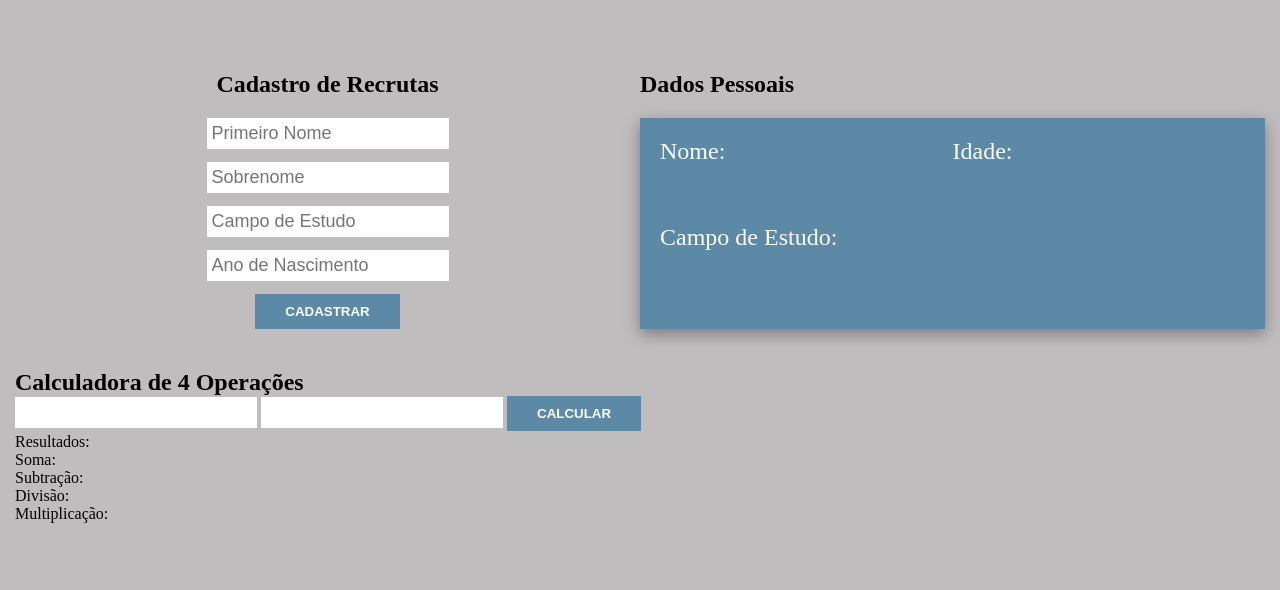
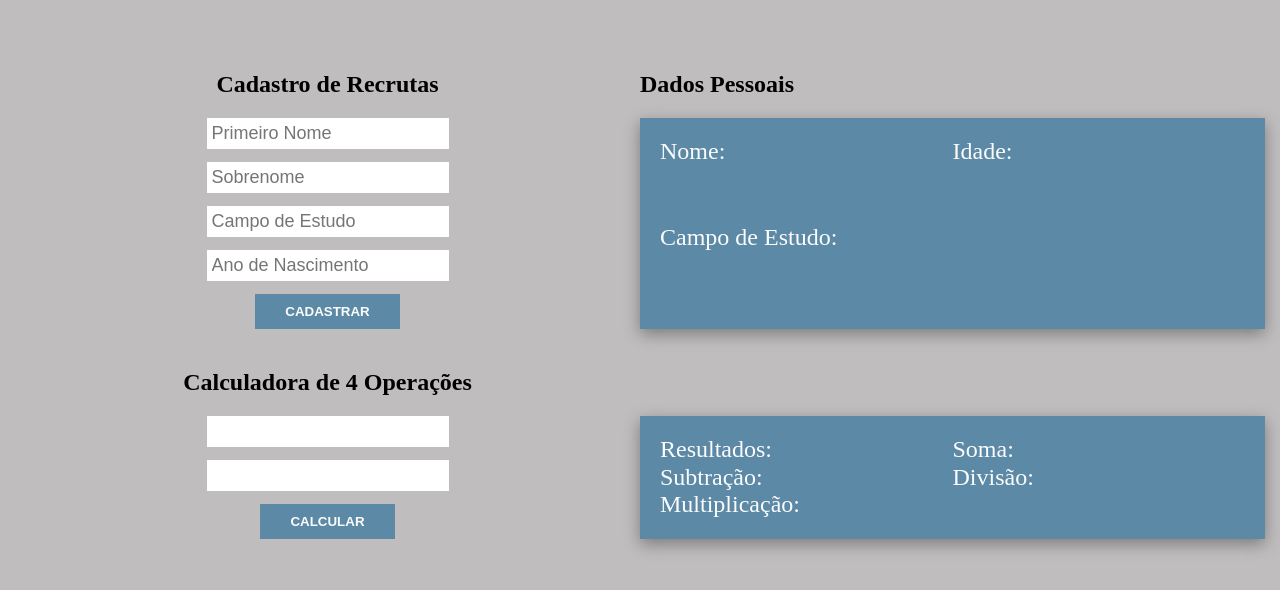
Before and after one commit to davislamenha/exercicios-js1-onebitcode, a plain HTML site: page exercicio-1/exercicio-1.html in a window 1280 px wide. Shown: the part 70-660 px from the top of the page. Drawn offline with Linux system fonts and the light colour scheme.

Commit message:
css da calculadora finalizado

```diff
--- a/exercicio-1/exercicio-1.css
+++ b/exercicio-1/exercicio-1.css
@@ -49,29 +49,34 @@ header h1 {
   text-transform: uppercase;
 }
 
-/* == CADASTRO DE RECRUTAS == */
-.cr-container {
+/* == CADASTRO DE RECRUTAS E CALCULADORA == */
+.cr-container,
+.calc-container {
   display: grid;
   grid-template-columns: 1fr 1fr;
   margin-bottom: 40px;
 }
-.cr-container h2 {
+.cr-container h2,
+.calc-container h2 {
   text-align: center;
   margin-bottom: 20px;
 }
-.cr-container h2:nth-child(3) {
+.cr-container h2:nth-child(3),
+.calc-container h2:nth-child(3) {
   text-align: start;
   grid-column: 2;
   grid-row: 1;
 }
-#cr-form {
+#cr-form,
+#calc-form {
   grid-column: 1;
   display: flex;
   flex-direction: column;
   align-items: center;
   gap: 8px;
 }
-.cr-info {
+.cr-info,
+.calc-info {
   grid-column: 2;
   grid-row: 2;
   background-color: #5b89a6;
@@ -81,7 +86,9 @@ header h1 {
   grid-template-columns: 1fr 1fr;
 }
 .cr-info p,
-.cr-info span {
+.cr-info span,
+.calc-info p,
+.calc-info span {
   color: #fcfcfc;
   font-size: 24px;
 }
```
